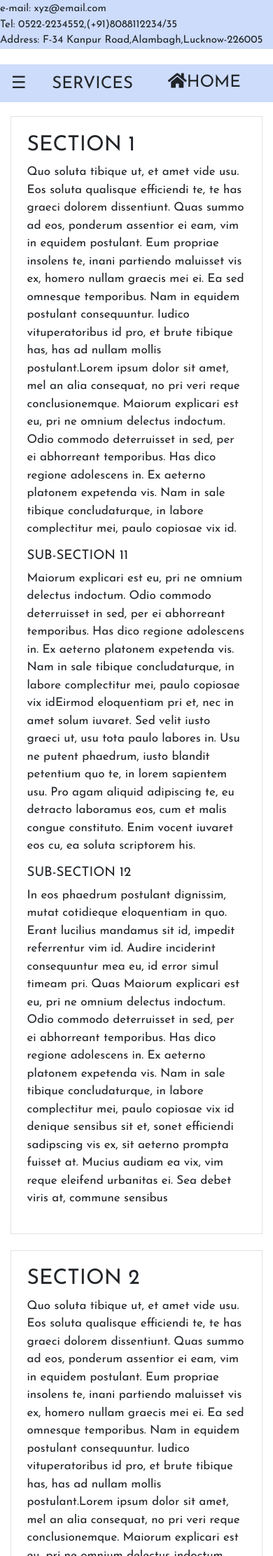
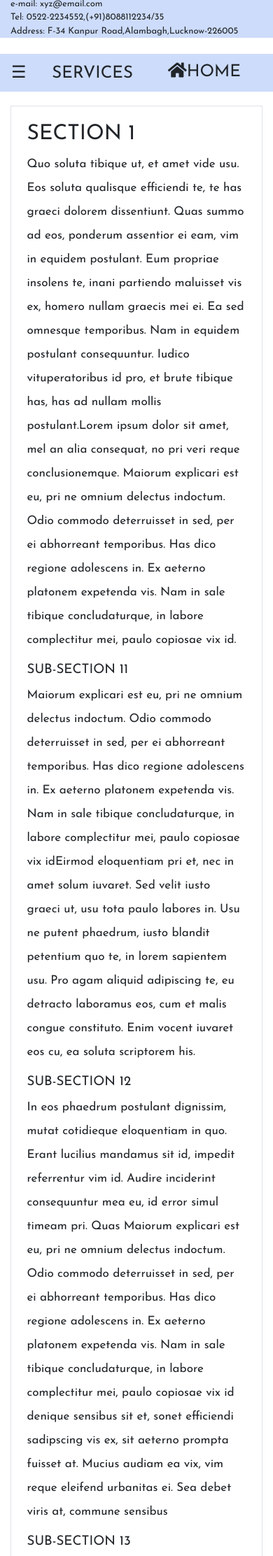
Before and after one commit to SimonAgarwal/DSDDC, a PHP site: page /services.html in a window 390 px wide. Shown: the part 200-2424 px from the top of the page at 70% size. Run offline with PHP 8.4, Linux system fonts and the light colour scheme.

Commit message:
responsive

```diff
--- a/services.css
+++ b/services.css
@@ -43,9 +43,7 @@
     margin-top:10px;
     }
 
-    .subSection1 a:hover{
-       font-size:19px;
-    }
+
 
 .fa.fa-angle-up{
     float:right;
@@ -74,6 +72,7 @@
     margin-top:20px;
     font-family: 'Josefin Sans';
     font-size:17px;
+    line-height:2;
 }
 
 .w3-button.w3-xlarge.home-btn{
@@ -85,3 +84,36 @@
 .w3-sidebar.w3-bar-block.w3-card.w3-animate-left{
     background-color: rgb(205, 220, 250);
 }
+
+@media (max-width: 768px) {
+    .w3-bar-item.w3-button{
+        font-size:13px;
+
+        }
+}
+
+@media (max-width: 768px) {
+    ul {
+        padding-left:8px;
+        font-size:11px;
+    }
+}
+
+@media (max-width: 768px) {
+
+    .logo {
+        margin-bottom:15px;
+        margin-top:10px;
+    }
+    .header h3{
+        font-size: 20px;
+
+    }
+    .header .contact{
+        float:right;
+        margin-top:15px;
+        font-size:13px;
+        margin-left:15px;
+    }
+
+}
--- a/services.html
+++ b/services.html
@@ -21,7 +21,7 @@
         <div class="col-md-7 heading d-flex align-items-center">
             <h3>DR. SHIKHAR DAYAL DENTAL CLINIC AND IMPLANT CENTER</h3>
         </div>
-        <div class="col-md-3">
+        <div class="col-md-3 contact">
             <div>e-mail: xyz@email.com</div>
             <div>Tel: 0522-2234552,(+91)8088112234/35</div>
             <div>Address: F-34 Kanpur Road,Alambagh,Lucknow-226005</div>
@@ -38,6 +38,7 @@
             <ul style="list-style-type:none;">
                   <li><a href="#sub-section11">SUB-SECTION 1-1</a></li>
                   <li><a href="#sub-section12">SUB-SECTION 1-2</a></li>
+                  <li><a href="#sub-section13">SUB-SECTION 1-3</a></li>
 
               </ul>
           </div>
@@ -49,6 +50,7 @@
             <ul style="list-style-type:none;">
                   <li><a href="#sub-section21">SUB-SECTION 2-1</a></li>
                   <li><a href="#sub-section22">SUB-SECTION 2-2</a></li>
+                  <li><a href="#sub-section23">SUB-SECTION 2-3</a></li>
                   </ul>
           </div>
           </div>
@@ -58,9 +60,33 @@
             <ul style="list-style-type:none;">
                   <li><a href="#sub-section31">SUB-SECTION 3-1</a></li>
                   <li><a href="#sub-section32">SUB-SECTION 3-2</a></li>
+                  <li><a href="#sub-section33">SUB-SECTION 3-3</a></li>
                 </ul>
           </div>
           </div>
+
+          <div class="subNav">
+            <a href="#section4" class="w3-bar-item w3-button">SECTION 4<i class="fa fa-angle-down" aria-hidden="true"></i><i class="fa fa-angle-up" aria-hidden="true"></i></a>
+            <div class="subSection1">
+                <ul style="list-style-type:none;">
+                      <li><a href="#sub-section41">SUB-SECTION 4-1</a></li>
+                      <li><a href="#sub-section42">SUB-SECTION 4-2</a></li>
+                      <li><a href="#sub-section43">SUB-SECTION 4-3</a></li>
+                      </ul>
+              </div>
+              </div>
+
+              <div class="subNav">
+                <a href="#section5" class="w3-bar-item w3-button">SECTION 5<i class="fa fa-angle-down" aria-hidden="true"></i><i class="fa fa-angle-up" aria-hidden="true"></i></a>
+                <div class="subSection1">
+                    <ul style="list-style-type:none;">
+                          <li><a href="#sub-section51">SUB-SECTION 5-1</a></li>
+                          <li><a href="#sub-section52">SUB-SECTION 5-2</a></li>
+                          <li><a href="#sub-section53">SUB-SECTION 5-3</a></li>
+                          </ul>
+                  </div>
+                  </div>
+
       </div>
 
       <div id="main">
@@ -85,6 +111,10 @@
     <p>In eos phaedrum postulant dignissim, mutat cotidieque eloquentiam in quo. Erant lucilius mandamus sit id, impedit referrentur vim id. Audire inciderint consequuntur mea eu, id error simul timeam pri. Quas Maiorum explicari est eu, pri ne omnium delectus indoctum. Odio commodo deterruisset in sed, per ei abhorreant temporibus. Has dico regione adolescens in. Ex aeterno platonem expetenda vis. Nam in sale tibique concludaturque, in labore complectitur mei, paulo copiosae vix id denique sensibus sit et, sonet efficiendi sadipscing vis ex, sit aeterno prompta fuisset at. Mucius audiam ea vix, vim reque eleifend urbanitas ei. Sea debet viris at, commune sensibus</p>
 
 </div>
+<div id="sub-section13">
+    <h5>SUB-SECTION 13</h5>
+    <p>Maiorum explicari est eu, pri ne omnium delectus indoctum. Odio commodo deterruisset in sed, per ei abhorreant temporibus. Has dico regione adolescens in. Ex aeterno platonem expetenda vis. Nam in sale tibique concludaturque, in labore complectitur mei, paulo copiosae vix idEirmod eloquentiam pri et, nec in amet solum iuvaret. Sed velit iusto graeci ut, usu tota paulo labores in. Usu ne putent phaedrum, iusto blandit petentium quo te, in lorem sapientem usu. Pro agam aliquid adipiscing te, eu detracto laboramus eos, cum et malis congue constituto. Enim vocent iuvaret eos cu, ea soluta scriptorem his.</p>
+</div>
     </div>
     <div id="section2" class="border px-4 py-4 mt-4 mb-4">
         <h2>SECTION 2</h2>
@@ -100,6 +130,10 @@
         <p>In eos phaedrum postulant dignissim, mutat cotidieque eloquentiam in quo. Erant lucilius mandamus sit id, impedit referrentur vim id. Audire inciderint consequuntur mea eu, id error simul timeam pri. Quas Maiorum explicari est eu, pri ne omnium delectus indoctum. Odio commodo deterruisset in sed, per ei abhorreant temporibus. Has dico regione adolescens in. Ex aeterno platonem expetenda vis. Nam in sale tibique concludaturque, in labore complectitur mei, paulo copiosae vix id denique sensibus sit et, sonet efficiendi sadipscing vis ex, sit aeterno prompta fuisset at. Mucius audiam ea vix, vim reque eleifend urbanitas ei. Sea debet viris at, commune sensibus</p>
 
     </div>
+    <div id="sub-section23">
+        <h5>SUB-SECTION 23</h5>
+        <p>Maiorum explicari est eu, pri ne omnium delectus indoctum. Odio commodo deterruisset in sed, per ei abhorreant temporibus. Has dico regione adolescens in. Ex aeterno platonem expetenda vis. Nam in sale tibique concludaturque, in labore complectitur mei, paulo copiosae vix idEirmod eloquentiam pri et, nec in amet solum iuvaret. Sed velit iusto graeci ut, usu tota paulo labores in. Usu ne putent phaedrum, iusto blandit petentium quo te, in lorem sapientem usu. Pro agam aliquid adipiscing te, eu detracto laboramus eos, cum et malis congue constituto. Enim vocent iuvaret eos cu, ea soluta scriptorem his.</p>
+</div>
         </div>
         <div id="section3" class="border px-4 py-4 mb-3">
             <h2>SECTION 3</h2>
@@ -115,7 +149,51 @@
             <p>In eos phaedrum postulant dignissim, mutat cotidieque eloquentiam in quo. Erant lucilius mandamus sit id, impedit referrentur vim id. Audire inciderint consequuntur mea eu, id error simul timeam pri. Quas Maiorum explicari est eu, pri ne omnium delectus indoctum. Odio commodo deterruisset in sed, per ei abhorreant temporibus. Has dico regione adolescens in. Ex aeterno platonem expetenda vis. Nam in sale tibique concludaturque, in labore complectitur mei, paulo copiosae vix id denique sensibus sit et, sonet efficiendi sadipscing vis ex, sit aeterno prompta fuisset at. Mucius audiam ea vix, vim reque eleifend urbanitas ei. Sea debet viris at, commune sensibus</p>
 
         </div>
+        <div id="sub-section33">
+            <h5>SUB-SECTION 33</h5>
+            <p>Maiorum explicari est eu, pri ne omnium delectus indoctum. Odio commodo deterruisset in sed, per ei abhorreant temporibus. Has dico regione adolescens in. Ex aeterno platonem expetenda vis. Nam in sale tibique concludaturque, in labore complectitur mei, paulo copiosae vix idEirmod eloquentiam pri et, nec in amet solum iuvaret. Sed velit iusto graeci ut, usu tota paulo labores in. Usu ne putent phaedrum, iusto blandit petentium quo te, in lorem sapientem usu. Pro agam aliquid adipiscing te, eu detracto laboramus eos, cum et malis congue constituto. Enim vocent iuvaret eos cu, ea soluta scriptorem his.</p>
+    </div>
             </div>
+
+            <div id="section4" class="border px-4 py-4 mb-3">
+                <h2>SECTION 4</h2>
+                <p>Quo soluta tibique ut, et amet vide usu. Eos soluta qualisque efficiendi te, te has graeci dolorem dissentiunt. Quas summo ad eos, ponderum assentior ei eam, vim in equidem postulant. Eum propriae insolens te, inani partiendo maluisset vis ex, homero nullam graecis mei ei. Ea sed omnesque temporibus. Nam in equidem postulant consequuntur. Iudico vituperatoribus id pro, et brute tibique has, has ad nullam mollis postulant.Lorem ipsum dolor sit amet, mel an alia consequat, no pri veri reque conclusionemque. Maiorum explicari est eu, pri ne omnium delectus indoctum. Odio commodo deterruisset in sed, per ei abhorreant temporibus. Has dico regione adolescens in. Ex aeterno platonem expetenda vis. Nam in sale tibique concludaturque, in labore complectitur mei, paulo copiosae vix id.</p>
+
+                <div id="sub-section41">
+                    <h5>SUB-SECTION 41</h5>
+                    <p>Maiorum explicari est eu, pri ne omnium delectus indoctum. Odio commodo deterruisset in sed, per ei abhorreant temporibus. Has dico regione adolescens in. Ex aeterno platonem expetenda vis. Nam in sale tibique concludaturque, in labore complectitur mei, paulo copiosae vix idEirmod eloquentiam pri et, nec in amet solum iuvaret. Sed velit iusto graeci ut, usu tota paulo labores in. Usu ne putent phaedrum, iusto blandit petentium quo te, in lorem sapientem usu. Pro agam aliquid adipiscing te, eu detracto laboramus eos, cum et malis congue constituto. Enim vocent iuvaret eos cu, ea soluta scriptorem his.</p>
+            </div>
+
+            <div id="sub-section42">
+                <h5>SUB-SECTION 42</h5>
+                <p>In eos phaedrum postulant dignissim, mutat cotidieque eloquentiam in quo. Erant lucilius mandamus sit id, impedit referrentur vim id. Audire inciderint consequuntur mea eu, id error simul timeam pri. Quas Maiorum explicari est eu, pri ne omnium delectus indoctum. Odio commodo deterruisset in sed, per ei abhorreant temporibus. Has dico regione adolescens in. Ex aeterno platonem expetenda vis. Nam in sale tibique concludaturque, in labore complectitur mei, paulo copiosae vix id denique sensibus sit et, sonet efficiendi sadipscing vis ex, sit aeterno prompta fuisset at. Mucius audiam ea vix, vim reque eleifend urbanitas ei. Sea debet viris at, commune sensibus</p>
+
+            </div>
+            <div id="sub-section43">
+                <h5>SUB-SECTION 43</h5>
+                <p>Maiorum explicari est eu, pri ne omnium delectus indoctum. Odio commodo deterruisset in sed, per ei abhorreant temporibus. Has dico regione adolescens in. Ex aeterno platonem expetenda vis. Nam in sale tibique concludaturque, in labore complectitur mei, paulo copiosae vix idEirmod eloquentiam pri et, nec in amet solum iuvaret. Sed velit iusto graeci ut, usu tota paulo labores in. Usu ne putent phaedrum, iusto blandit petentium quo te, in lorem sapientem usu. Pro agam aliquid adipiscing te, eu detracto laboramus eos, cum et malis congue constituto. Enim vocent iuvaret eos cu, ea soluta scriptorem his.</p>
+        </div>
+                </div>
+
+                <div id="section5" class="border px-4 py-4 mb-3">
+                    <h2>SECTION 5</h2>
+                    <p>Quo soluta tibique ut, et amet vide usu. Eos soluta qualisque efficiendi te, te has graeci dolorem dissentiunt. Quas summo ad eos, ponderum assentior ei eam, vim in equidem postulant. Eum propriae insolens te, inani partiendo maluisset vis ex, homero nullam graecis mei ei. Ea sed omnesque temporibus. Nam in equidem postulant consequuntur. Iudico vituperatoribus id pro, et brute tibique has, has ad nullam mollis postulant.Lorem ipsum dolor sit amet, mel an alia consequat, no pri veri reque conclusionemque. Maiorum explicari est eu, pri ne omnium delectus indoctum. Odio commodo deterruisset in sed, per ei abhorreant temporibus. Has dico regione adolescens in. Ex aeterno platonem expetenda vis. Nam in sale tibique concludaturque, in labore complectitur mei, paulo copiosae vix id.</p>
+
+                    <div id="sub-section51">
+                        <h5>SUB-SECTION 51</h5>
+                        <p>Maiorum explicari est eu, pri ne omnium delectus indoctum. Odio commodo deterruisset in sed, per ei abhorreant temporibus. Has dico regione adolescens in. Ex aeterno platonem expetenda vis. Nam in sale tibique concludaturque, in labore complectitur mei, paulo copiosae vix idEirmod eloquentiam pri et, nec in amet solum iuvaret. Sed velit iusto graeci ut, usu tota paulo labores in. Usu ne putent phaedrum, iusto blandit petentium quo te, in lorem sapientem usu. Pro agam aliquid adipiscing te, eu detracto laboramus eos, cum et malis congue constituto. Enim vocent iuvaret eos cu, ea soluta scriptorem his.</p>
+                </div>
+
+                <div id="sub-section52">
+                    <h5>SUB-SECTION 52</h5>
+                    <p>In eos phaedrum postulant dignissim, mutat cotidieque eloquentiam in quo. Erant lucilius mandamus sit id, impedit referrentur vim id. Audire inciderint consequuntur mea eu, id error simul timeam pri. Quas Maiorum explicari est eu, pri ne omnium delectus indoctum. Odio commodo deterruisset in sed, per ei abhorreant temporibus. Has dico regione adolescens in. Ex aeterno platonem expetenda vis. Nam in sale tibique concludaturque, in labore complectitur mei, paulo copiosae vix id denique sensibus sit et, sonet efficiendi sadipscing vis ex, sit aeterno prompta fuisset at. Mucius audiam ea vix, vim reque eleifend urbanitas ei. Sea debet viris at, commune sensibus</p>
+
+                </div>
+                <div id="sub-section53">
+                    <h5>SUB-SECTION 53</h5>
+                    <p>Maiorum explicari est eu, pri ne omnium delectus indoctum. Odio commodo deterruisset in sed, per ei abhorreant temporibus. Has dico regione adolescens in. Ex aeterno platonem expetenda vis. Nam in sale tibique concludaturque, in labore complectitur mei, paulo copiosae vix idEirmod eloquentiam pri et, nec in amet solum iuvaret. Sed velit iusto graeci ut, usu tota paulo labores in. Usu ne putent phaedrum, iusto blandit petentium quo te, in lorem sapientem usu. Pro agam aliquid adipiscing te, eu detracto laboramus eos, cum et malis congue constituto. Enim vocent iuvaret eos cu, ea soluta scriptorem his.</p>
+            </div>
+                    </div>
 </div>
 
 <!--REVIEWS-->
```
Also changed, not shown: index.css (+22 -0 lines), index.html (+4 -3 lines).
